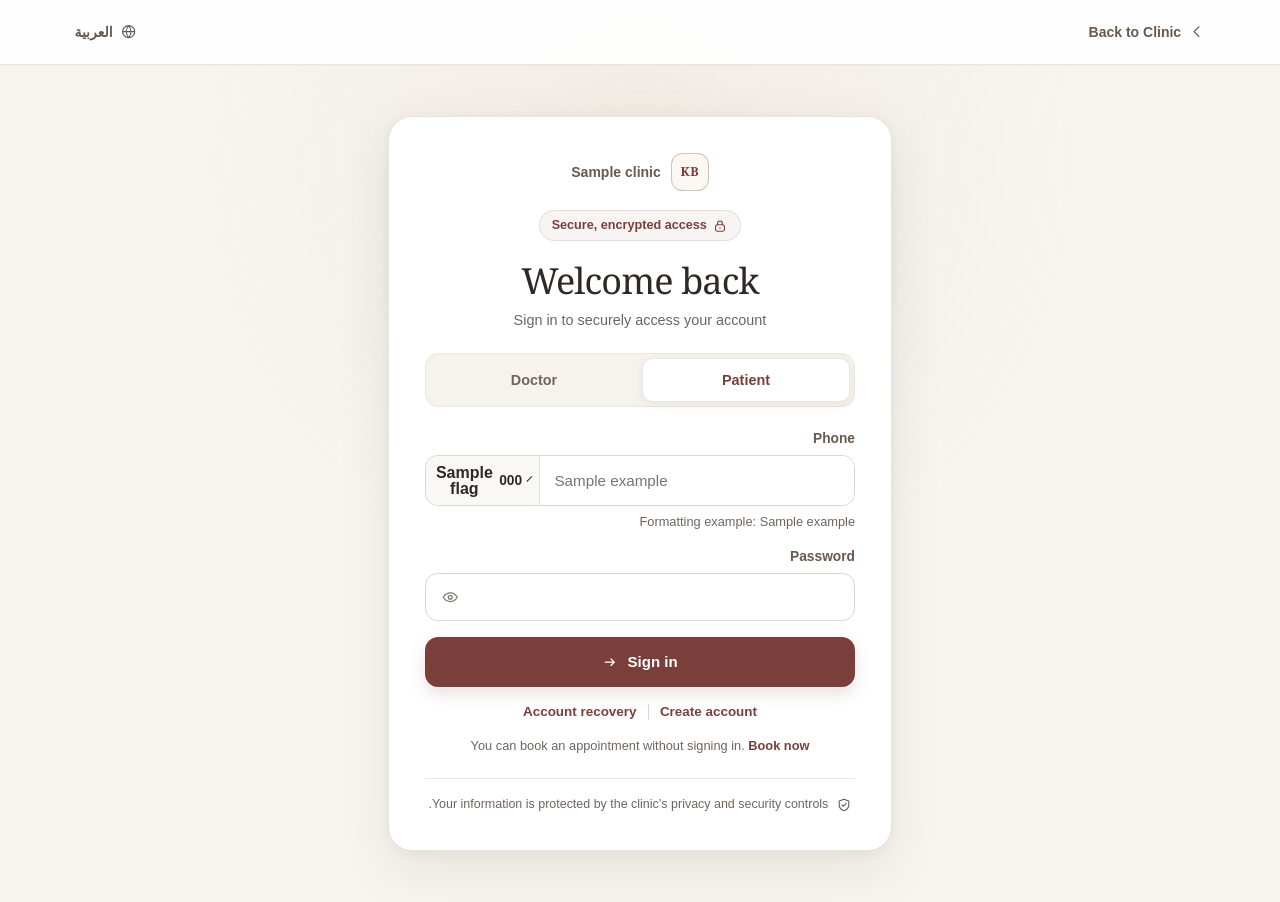
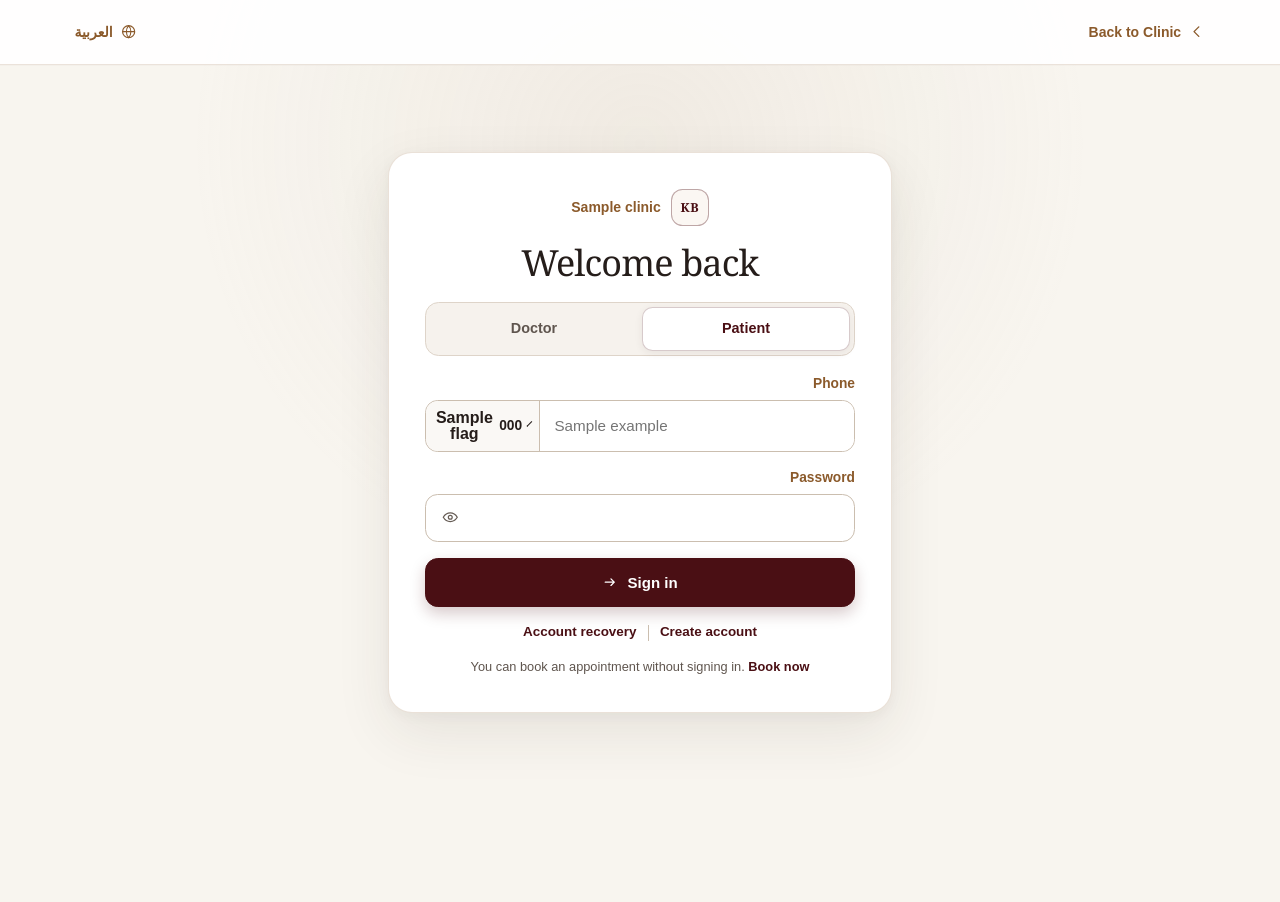
Before and after one commit to sami77337/khaled-badran-clinic, a Django app: template templates/patients/portal_login.html in a window 1280 px wide. After the commit the page ends 725 px from the top, so only its background shows below. Run offline with Django 5.2, Linux system fonts and the light colour scheme; the template is opened without the code that fills it: most values are stand-ins (such as "Sample title", 1, 10 or a date in 2020); form fields are guessed from the names that the template uses; parts of the project's set-up code (start-up, migrations or seed data) failed here and were passed over.

Commit message:
fix(auth): polish unified login visuals

```diff
--- a/static/css/auth.css
+++ b/static/css/auth.css
@@ -1,11 +1,11 @@
 :root {
-    --auth-burgundy: #7B3F3B;
-    --auth-burgundy-deep: #63302E;
-    --auth-wood: #675A4F;
-    --auth-ink: #2E2926;
-    --auth-muted: #6F655E;
-    --auth-line: #DED6CC;
-    --auth-soft-line: #EAE4DC;
+    --auth-burgundy: #4A0F14;
+    --auth-burgundy-deep: #350A0E;
+    --auth-wood: #8B5A2B;
+    --auth-ink: #251D1A;
+    --auth-muted: #5F554E;
+    --auth-line: #CBBEAF;
+    --auth-soft-line: #DED4C9;
     --auth-ivory: #F8F5EF;
     --auth-paper: #FFFFFF;
     --auth-error: #8B302D;
@@ -32,7 +32,7 @@ body.auth-shell {
 }
 
 .auth-header {
-    border-bottom: 1px solid rgba(103, 90, 79, 0.15);
+    border-bottom: 1px solid rgba(139, 90, 43, 0.17);
     background: rgba(255, 255, 255, 0.94);
     box-shadow: 0 1px 0 rgba(46, 41, 38, 0.02);
 }
@@ -66,7 +66,7 @@ body.auth-shell {
 
 .auth-back-link:hover,
 .auth-language-switch:hover {
-    background: rgba(123, 63, 59, 0.06);
+    background: rgba(74, 15, 20, 0.07);
     color: var(--auth-burgundy);
 }
 
@@ -78,7 +78,7 @@ body.auth-shell {
 .auth-shell .booking-country-trigger:focus-visible,
 .auth-shell .booking-country-search:focus-visible,
 .auth-shell [data-booking-country-option]:focus-visible {
-    outline: 3px solid rgba(123, 63, 59, 0.23);
+    outline: 3px solid rgba(74, 15, 20, 0.26);
     outline-offset: 2px;
 }
 
@@ -112,7 +112,7 @@ body.auth-shell {
     width: 100%;
     max-width: 31.5rem;
     min-width: 0;
-    border: 1px solid rgba(103, 90, 79, 0.16);
+    border: 1px solid rgba(139, 90, 43, 0.18);
     border-radius: 1.5rem;
     background: var(--auth-paper);
     box-shadow: 0 1.25rem 3.5rem rgba(57, 44, 38, 0.09), 0 0.2rem 0.8rem rgba(57, 44, 38, 0.04);
@@ -133,7 +133,7 @@ body.auth-shell {
     height: 2.35rem;
     flex: 0 0 2.35rem;
     place-items: center;
-    border: 1px solid rgba(123, 63, 59, 0.28);
+    border: 1px solid rgba(74, 15, 20, 0.35);
     border-radius: 0.72rem;
     background: #FBF7F3;
     color: var(--auth-burgundy);
@@ -149,31 +149,8 @@ body.auth-shell {
     line-height: 1.35;
 }
 
-.auth-secure-badge {
-    display: flex;
-    width: max-content;
-    max-width: 100%;
-    align-items: center;
-    gap: 0.35rem;
-    margin: 1.2rem auto 0;
-    border: 1px solid rgba(123, 63, 59, 0.14);
-    border-radius: 999px;
-    background: rgba(123, 63, 59, 0.055);
-    color: var(--auth-burgundy);
-    font-size: 0.79rem;
-    font-weight: 700;
-    line-height: 1.35;
-    padding: 0.38rem 0.7rem;
-}
-
-.auth-secure-badge svg {
-    width: 1rem;
-    height: 1rem;
-    flex: 0 0 auto;
-}
-
 .auth-heading {
-    margin: 1.15rem auto 1.3rem;
+    margin: 0.95rem auto 1.15rem;
     text-align: center;
 }
 
@@ -191,14 +168,6 @@ body.auth-shell {
     font-family: Tahoma, Arial, sans-serif;
     font-weight: 700;
     letter-spacing: 0;
-}
-
-.auth-heading p {
-    margin: 0.5rem 0 0;
-    color: var(--auth-muted);
-    font-size: 0.9rem;
-    font-weight: 500;
-    line-height: 1.6;
 }
 
 .auth-role-tabs {
@@ -232,7 +201,7 @@ body.auth-shell {
 
 .auth-role-tab.is-selected,
 .auth-role-tab[aria-selected="true"] {
-    border-color: rgba(103, 90, 79, 0.13);
+    border-color: rgba(74, 15, 20, 0.22);
     background: var(--auth-paper);
     color: var(--auth-burgundy);
     box-shadow: 0 0.15rem 0.5rem rgba(57, 44, 38, 0.07);
@@ -246,7 +215,7 @@ body.auth-shell {
 .auth-form {
     display: grid;
     gap: 1rem;
-    margin-top: 1.35rem;
+    margin-top: 1.15rem;
 }
 
 .auth-field {
@@ -284,7 +253,7 @@ body.auth-shell {
 .auth-password-control > input:hover,
 .auth-shell .booking-phone-row:hover,
 .auth-shell .booking-country-search:hover {
-    border-color: #C8BDB1;
+    border-color: #A9927D;
 }
 
 .auth-field > input:focus,
@@ -292,7 +261,7 @@ body.auth-shell {
 .auth-shell .booking-phone-row:focus-within,
 .auth-shell .booking-country-search:focus {
     border-color: var(--auth-burgundy);
-    box-shadow: 0 0 0 3px rgba(123, 63, 59, 0.11);
+    box-shadow: 0 0 0 3px rgba(74, 15, 20, 0.14);
     outline: none;
 }
 
@@ -323,12 +292,12 @@ body.auth-shell {
     border: 0;
     border-radius: 0.6rem;
     background: transparent;
-    color: #81766E;
+    color: #655B54;
     cursor: pointer;
 }
 
 .auth-password-toggle:hover {
-    background: rgba(123, 63, 59, 0.06);
+    background: rgba(74, 15, 20, 0.07);
     color: var(--auth-burgundy);
 }
 
@@ -377,7 +346,7 @@ body.auth-shell {
     border: 1px solid var(--auth-burgundy);
     border-radius: 0.8rem;
     background: var(--auth-burgundy);
-    box-shadow: 0 0.4rem 0.9rem rgba(123, 63, 59, 0.16);
+    box-shadow: 0 0.4rem 0.9rem rgba(74, 15, 20, 0.22);
     color: #FFFFFF;
     cursor: pointer;
     font: inherit;
@@ -391,7 +360,7 @@ body.auth-shell {
 .auth-submit:hover {
     border-color: var(--auth-burgundy-deep);
     background: var(--auth-burgundy-deep);
-    box-shadow: 0 0.5rem 1rem rgba(99, 48, 46, 0.2);
+    box-shadow: 0 0.5rem 1rem rgba(53, 10, 14, 0.24);
     color: #FFFFFF;
 }
 
@@ -453,33 +422,6 @@ body.auth-shell {
     padding: 0.7rem 0.8rem;
 }
 
-.auth-privacy-note {
-    display: flex;
-    align-items: flex-start;
-    justify-content: center;
-    gap: 0.45rem;
-    margin-top: 1.35rem;
-    border-top: 1px solid var(--auth-soft-line);
-    color: var(--auth-muted);
-    padding-top: 1rem;
-}
-
-.auth-privacy-note svg {
-    width: 1rem;
-    height: 1rem;
-    flex: 0 0 auto;
-    margin-top: 0.16rem;
-    color: var(--auth-wood);
-}
-
-.auth-privacy-note p {
-    margin: 0;
-    font-size: 0.78rem;
-    font-weight: 500;
-    line-height: 1.55;
-    text-align: center;
-}
-
 .auth-shell .booking-phone-control {
     position: relative;
     min-width: 0;
@@ -515,7 +457,7 @@ body.auth-shell {
     justify-content: center;
     gap: 0.4rem;
     border: 0;
-    border-inline-end: 1px solid var(--auth-soft-line);
+    border-inline-end: 1px solid var(--auth-line);
     border-radius: 0.76rem 0 0 0.76rem;
     background: #FAF8F5;
     color: var(--auth-ink);
@@ -528,7 +470,7 @@ body.auth-shell {
 
 .auth-shell .booking-country-trigger:hover,
 .auth-shell .booking-phone-control.is-open .booking-country-trigger {
-    background: rgba(123, 63, 59, 0.065);
+    background: rgba(74, 15, 20, 0.075);
     color: var(--auth-burgundy);
 }
 
@@ -623,7 +565,7 @@ body.auth-shell {
 
 .auth-shell [data-booking-country-option]:hover,
 .auth-shell [data-booking-country-option][aria-selected="true"] {
-    background: rgba(123, 63, 59, 0.065);
+    background: rgba(74, 15, 20, 0.075);
     color: var(--auth-burgundy);
 }
 
--- a/templates/booking/partials/international_phone_field.html
+++ b/templates/booking/partials/international_phone_field.html
@@ -3,7 +3,9 @@
     data-booking-phone-control
     data-booking-phone-key="{{ control_key }}"
     data-booking-default-dial-code="+962"
+    {% if not hide_phone_hint %}
     data-booking-example-label="{% if is_arabic %}مثال للتنسيق{% else %}Formatting example{% endif %}"
+    {% endif %}
 >
     <div class="booking-phone-row" dir="ltr">
         <button
@@ -22,9 +24,11 @@
         {{ field }}
     </div>
 
-    <p class="booking-phone-hint" id="booking-phone-hint-{{ control_key }}" data-booking-phone-hint>
-        {% if is_arabic %}مثال للتنسيق: 7XXXXXXXX{% else %}Formatting example: 7XXXXXXXX{% endif %}
-    </p>
+    {% if not hide_phone_hint %}
+        <p class="booking-phone-hint" id="booking-phone-hint-{{ control_key }}" data-booking-phone-hint>
+            {% if is_arabic %}مثال للتنسيق: 7XXXXXXXX{% else %}Formatting example: 7XXXXXXXX{% endif %}
+        </p>
+    {% endif %}
 
     <div class="booking-country-menu" data-booking-country-menu hidden>
         <label class="booking-country-search-label" for="booking-country-search-{{ control_key }}">
--- a/templates/patients/portal_login.html
+++ b/templates/patients/portal_login.html
@@ -8,18 +8,8 @@
             <span class="auth-clinic-name">{% if is_arabic %}{{ clinic.name_ar }}{% else %}{{ clinic.name_en }}{% endif %}</span>
         </div>
 
-        <div class="auth-secure-badge">
-            <svg aria-hidden="true" viewBox="0 0 20 20" fill="none">
-                <rect x="4.5" y="8.5" width="11" height="8" rx="2" stroke="currentColor" stroke-width="1.4"/>
-                <path d="M7 8.5V6.8a3 3 0 0 1 6 0v1.7" stroke="currentColor" stroke-width="1.4" stroke-linecap="round"/>
-                <circle cx="10" cy="12.4" r=".9" fill="currentColor"/>
-            </svg>
-            <span>{% if is_arabic %}دخول آمن ومشفّر{% else %}Secure, encrypted access{% endif %}</span>
-        </div>
-
         <div class="auth-heading">
             <h1 id="auth-title">{% if is_arabic %}مرحباً بعودتك{% else %}Welcome back{% endif %}</h1>
-            <p>{% if is_arabic %}سجّل الدخول للوصول إلى حسابك بأمان{% else %}Sign in to securely access your account{% endif %}</p>
         </div>
 
         <nav class="auth-role-tabs" role="tablist" aria-label="{% if is_arabic %}نوع الحساب{% else %}Account type{% endif %}" data-auth-role-tabs>
@@ -64,7 +54,7 @@
 
                 <div class="auth-field{% if patient_form.phone.errors %} has-error{% endif %}">
                     <label for="patient-phone">{{ patient_form.phone.label }}</label>
-                    {% include "booking/partials/international_phone_field.html" with field=patient_form.phone control_key="patient-login" %}
+                    {% include "booking/partials/international_phone_field.html" with field=patient_form.phone control_key="patient-login" hide_phone_hint=True %}
                     {% if patient_form.phone.errors %}<div class="auth-field-errors" role="alert">{{ patient_form.phone.errors }}</div>{% endif %}
                 </div>
 
@@ -168,14 +158,6 @@
                 </p>
             </form>
         </div>
-
-        <div class="auth-privacy-note">
-            <svg aria-hidden="true" viewBox="0 0 20 20" fill="none">
-                <path d="M10 2.8 16 5v4.4c0 3.7-2.4 6.5-6 7.8-3.6-1.3-6-4.1-6-7.8V5l6-2.2Z" stroke="currentColor" stroke-width="1.35" stroke-linejoin="round"/>
-                <path d="m7.4 10 1.6 1.6 3.7-3.7" stroke="currentColor" stroke-width="1.35" stroke-linecap="round" stroke-linejoin="round"/>
-            </svg>
-            <p>{% if is_arabic %}بياناتك محمية وفق ضوابط الخصوصية والأمان في العيادة.{% else %}Your information is protected by the clinic’s privacy and security controls.{% endif %}</p>
-        </div>
     </div>
 </section>
 {% endblock %}
```
Also changed, not shown: apps/patients/tests.py (+35 -2 lines).
